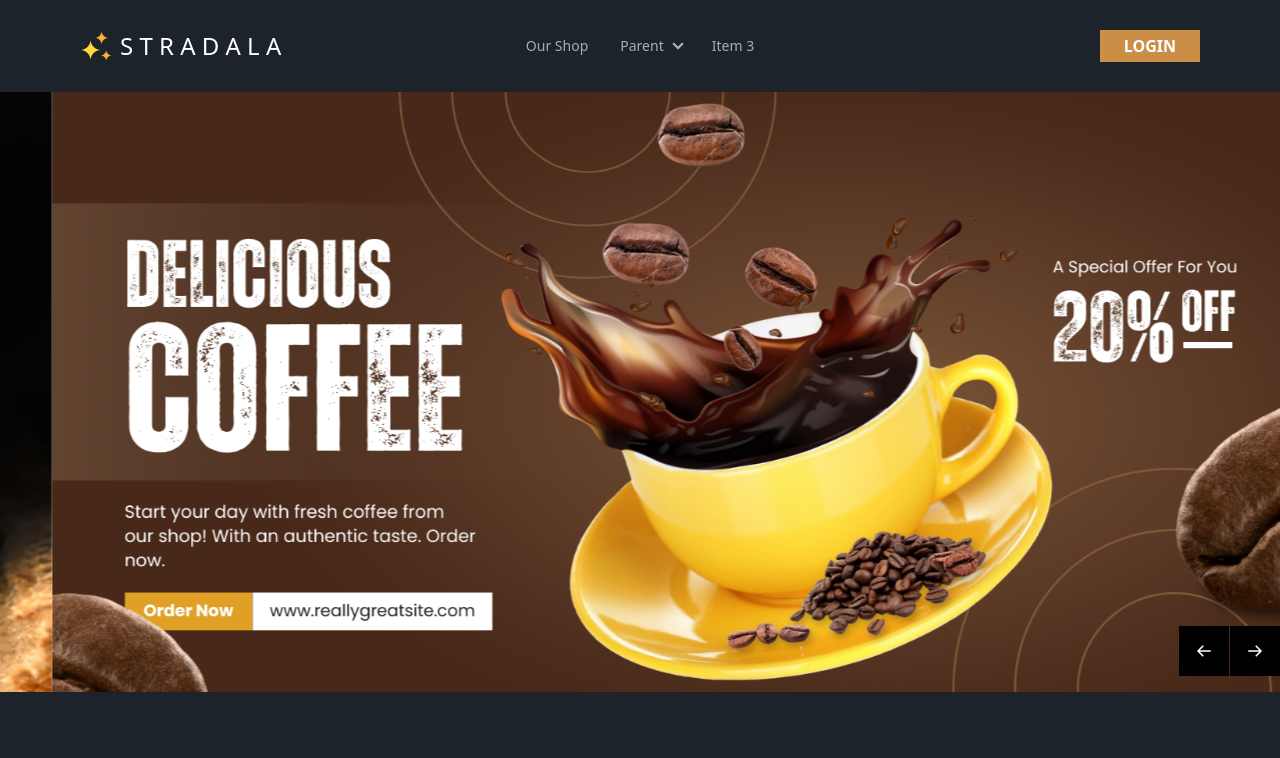
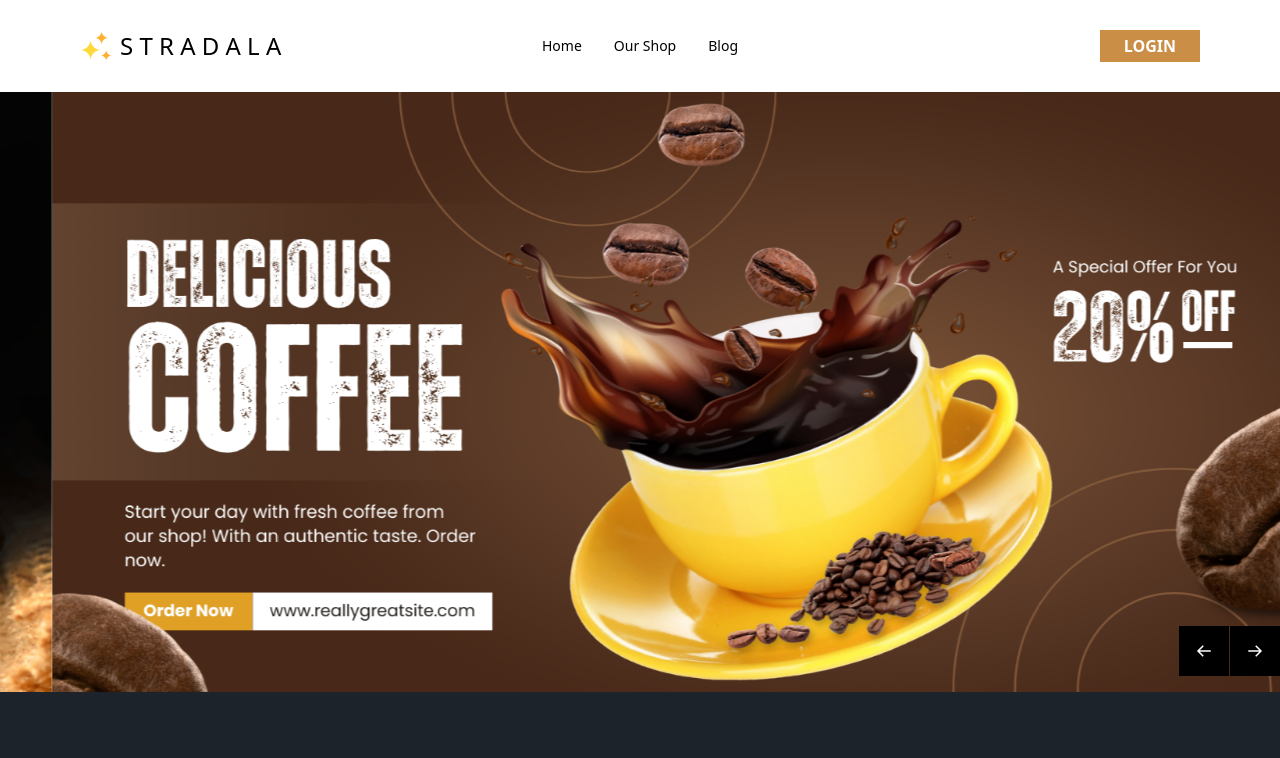
Before and after one commit to taherul77/cafe-shop, a React (Vite) app: page / in a window 1280 px wide. Shown: the top 758 px of the page. Built offline with nearby package versions, Linux system fonts and the light colour scheme.

Commit message:
update project

```diff
--- a/src/component/app/Navbar.jsx
+++ b/src/component/app/Navbar.jsx
@@ -3,7 +3,7 @@ import logo from "../../assets/icons/star.png";
 
 const Header = () => {
   return (
-    <div>
+    <div className="bg-white">
       <div className="navbar py-5 lg:px-20 pe-5">
         <div className="navbar-start">
           <div className="dropdown">
@@ -27,56 +27,44 @@ const Header = () => {
               tabIndex={0}
               className="menu menu-sm dropdown-content mt-3 z-[1] p-2 shadow bg-base-100 rounded-box w-52"
             >
+              <Link to="/">
+                <li>
+                  <a className="text-black">Home</a>
+                </li>
+              </Link>
               <Link to="/our-shop">
                 <li>
-                  <a>Our Shop</a>
+                  <a className="text-black">Our Shop</a>
                 </li>
               </Link>
+
               <li>
-                <a>Parent</a>
-                <ul className="p-2">
-                  <li>
-                    <a>Submenu 1</a>
-                  </li>
-                  <li>
-                    <a>Submenu 2</a>
-                  </li>
-                </ul>
-              </li>
-              <li>
-                <a>Item 3</a>
+                <a className="text-black">Blog</a>
               </li>
             </ul>
           </div>
           <Link to="/">
             <div className="flex gap-2">
               <img src={logo} alt="" className="h-8" />
-              <a className="lg:text-2xl text-lg text-white">S T R A D A L A</a>
+              <a className="lg:text-2xl text-lg text-black">S T R A D A L A</a>
             </div>
           </Link>
         </div>
         <div className="navbar-center hidden lg:flex">
           <ul className="menu menu-horizontal px-1">
+            <Link to="/">
+              <li>
+                <a className="text-black">Home</a>
+              </li>
+            </Link>
             <Link to="/our-shop">
               <li>
-                <a>Our Shop</a>
+                <a className="text-black">Our Shop</a>
               </li>
             </Link>
-            <li tabIndex={0}>
-              <details>
-                <summary>Parent</summary>
-                <ul className="p-2">
-                  <li>
-                    <a>Submenu 1</a>
-                  </li>
-                  <li>
-                    <a>Submenu 2</a>
-                  </li>
-                </ul>
-              </details>
-            </li>
+
             <li>
-              <a>Item 3</a>
+              <a className="text-black">Blog</a>
             </li>
           </ul>
         </div>
```
